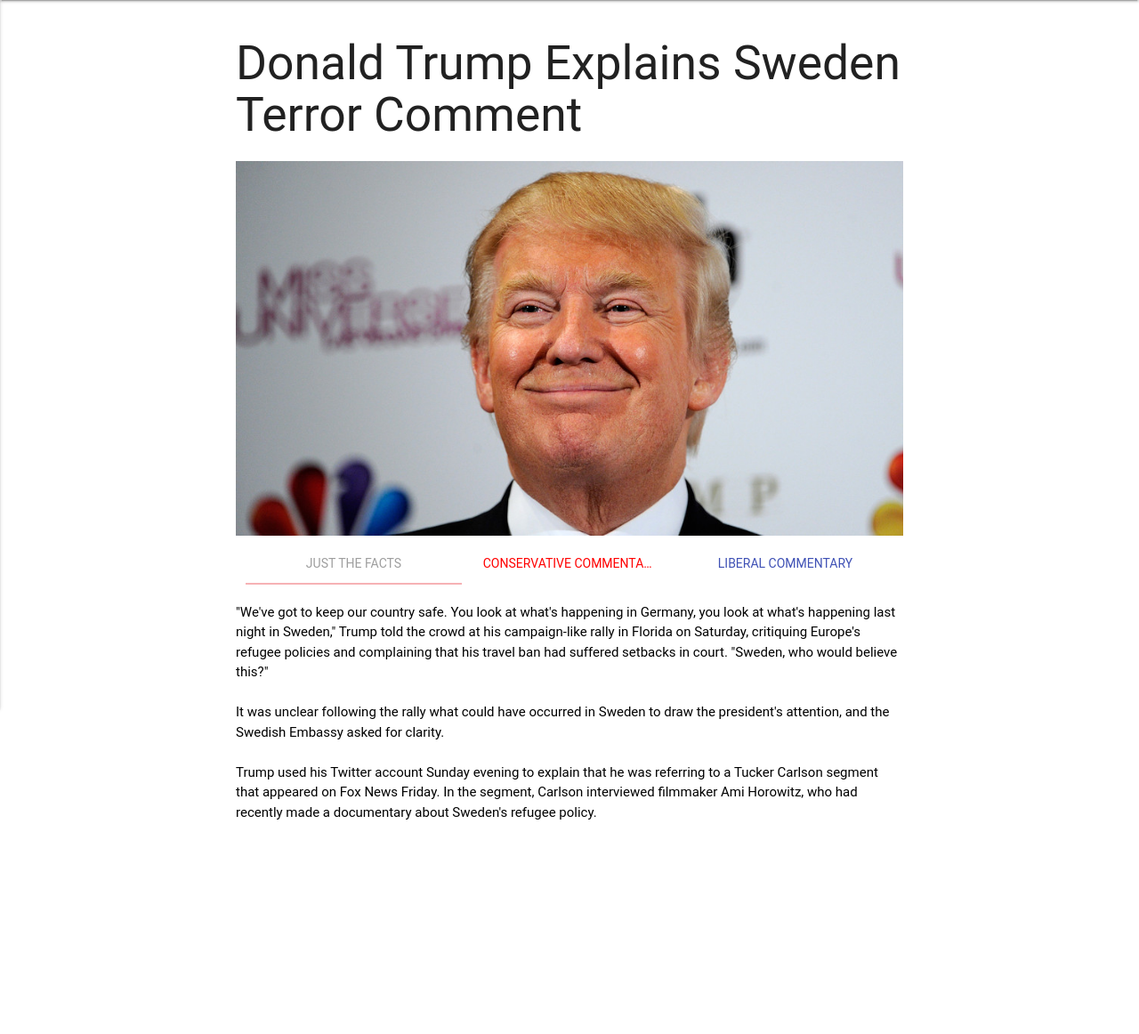
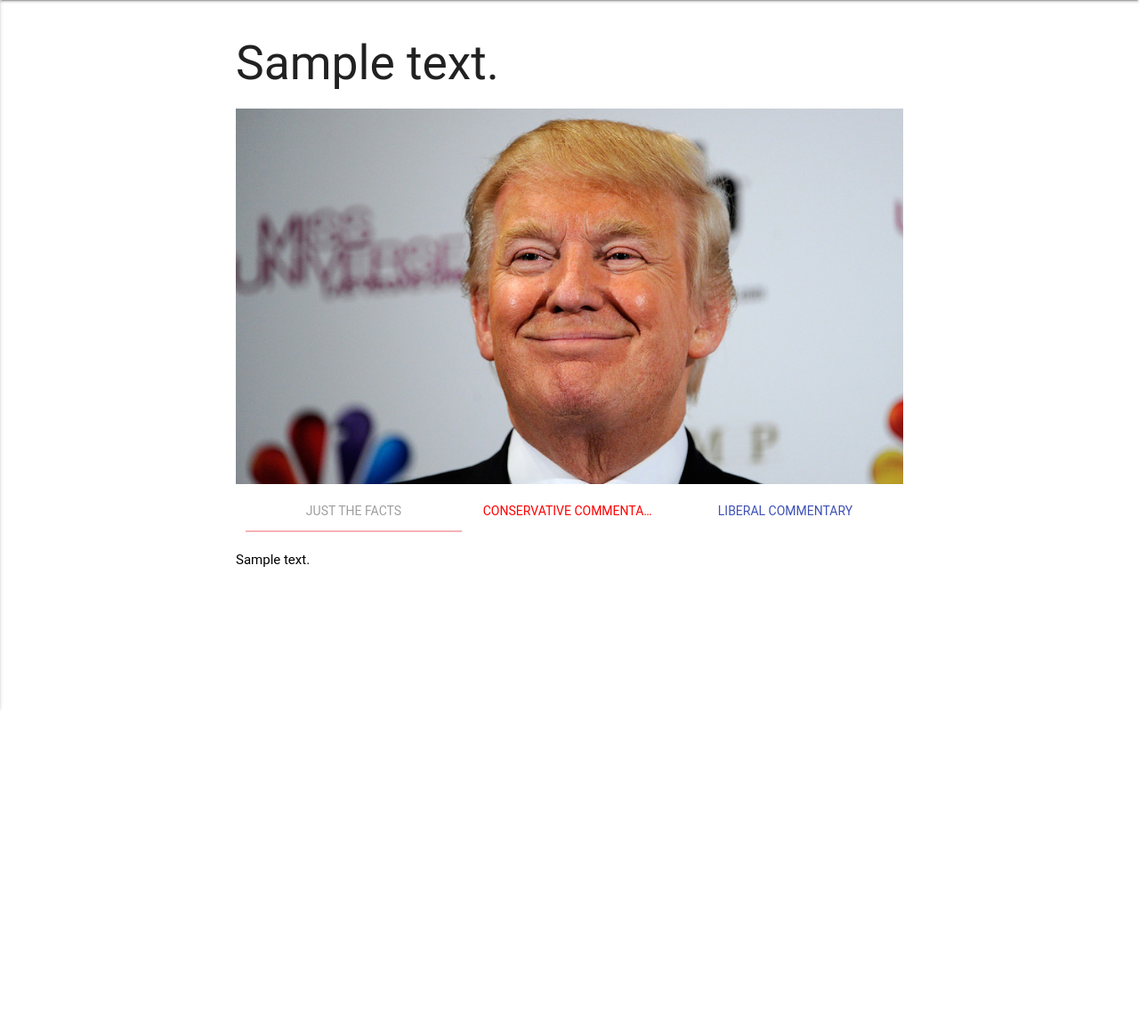
Before and after one commit to iamhunter/Neutral-News, a Django app: a page that uses news/templates/news/posttemplate.html in a window 1280 px wide. Shown: the part 64-1226 px from the top of the page at 89% size. Run offline with Django 3.2, Linux system fonts and the light colour scheme; tables that the repository leaves empty hold one stand-in row (values such as "Sample post"); some libraries are stand-ins or nearby versions; some web fonts are replaced.

Commit message:
🔗Article links work

```diff
--- a/news/templates/news/posttemplate.html
+++ b/news/templates/news/posttemplate.html
@@ -16,7 +16,6 @@
 $(document).ready(function(){
     $("#liberalText").hide();
     $("#conservativeText").hide();
-
     $('a[href="#justfacts"]').click(function(){
         $("#conservativeText").hide();
         $("#liberalText").hide();
@@ -29,7 +28,6 @@ $(document).ready(function(){
         $("#liberalText").show();
         $("#conservativeText").hide();
     });
-
     $('.button-collapse').sideNav();
 });
 </script>
@@ -51,7 +49,6 @@ $(document).ready(function(){
           <li><a href="#!">Libertarian</a></li>
         </ul>
       </ul>
-
       <ul id="nav-mobile" class="side-nav">
           <li><a href="/post/{{ slug }}/">Example - Post Template</a></li>
           <li><a href="#!">Recent</a></li>
@@ -66,10 +63,9 @@ $(document).ready(function(){
       </ul>
     </div>
   </nav>
-
   <div class="post-max-width">
       <div class="section">
-              <h2>Donald Trump Explains Sweden Terror Comment</h2>
+              <h2>{{ article.title_text }}</h2>
               <img src="{% static 'news/background3.jpg' %}" class="responsive-img">
               <div class="row">
                   <div class="col s12">
@@ -80,8 +76,7 @@ $(document).ready(function(){
                       </ul>
                   </div>
           </div>
-
-              <a href="#" id="truthText" class="col s12 black-text">"We've got to keep our country safe. You look at what's happening in Germany, you look at what's happening last night in Sweden," Trump told the crowd at his campaign-like rally in Florida on Saturday, critiquing Europe's refugee policies and complaining that his travel ban had suffered setbacks in court. "Sweden, who would believe this?"<br><br> It was unclear following the rally what could have occurred in Sweden to draw the president's attention, and the Swedish Embassy asked for clarity.<br><br> Trump used his Twitter account Sunday evening to explain that he was referring to a Tucker Carlson segment that appeared on Fox News Friday. In the segment, Carlson interviewed filmmaker Ami Horowitz, who had recently made a documentary about Sweden's refugee policy.</a>
+              <a href="#" id="truthText" class="col s12 black-text">{{ article.truth }}</a>
               <a href="#" id="conservativeText" class="col s12 materialize-red-text">Some have traced the crime increase in Sweden to a surge in the number of refugees entering from Africa, Asia and the Middle East.  Trump said at a campaign-style rally Saturday outside Melbourne, Fla.: “We’ve got to keep our country safe. You look at what’s happening in Germany, you look at what’s happening last night in Sweden. Sweden, who would believe this?”<br><br>  Trump has made securing the United States from outsiders, particularly radical Islamic terrorists, a major part of presidential campaign and now his administration.  The president's mention of Sweden along with Germany resulted in Trump critics saying he had mistakenly referred to a terror attack.<br><br>  Among the recent terror attacks in Germany was a December 2016 incident in which a terrorist drove a truck through a Christmas market in Berlin, killing 12 people and injuring roughly 50 others. The Islamic State terror group took responsibility for the attack.</a>
               <a href="#" id="liberalText" class="col s12 indigo-text"> The segment did not contain breaking news.  A spokesperson for the Swedish Embassy said they didn't know if Trump's tweet served as the government's official response to their request for an explanation.<br><br>  "Sweden? Terror attack? What has he been smoking? Questions abound," Carl Bildt, a former Swedish prime minister, wrote on Twitter while he attended the Munich Security Conference on Sunday.  Sweden's Foreign Ministry spokeswoman, Catarina Axelsson, told the Associated Press that the Swedish government did not know of any "terror-linked major incidents."<br><br> Additionally, the Associated Press reported, Sweden's Security Police had not seen any threats or responded to any attacks.  Sweden's U.S. embassy also appeared to take a jab at the president on Twitter Sunday evening, retweeting Trump's earlier justification and saying: "We look forward to informing the US administration about Swedish immigration and integration policies."</a>
           </div>
@@ -93,8 +88,6 @@ $(document).ready(function(){
         <div class="col l6 s12">
           <h5 class="white-text">Company Bio</h5>
           <p class="grey-text text-lighten-4">We are a team of college students working on this project like it's our full time job. Any amount would help support and continue development on this project and is greatly appreciated.</p>
-
-
         </div>
         <div class="col l3 s12">
           <h5 class="white-text">Settings</h5>
--- a/news/views.py
+++ b/news/views.py
@@ -1,13 +1,11 @@
-from django.shortcuts import render
+from django.shortcuts import render, get_object_or_404
 
 # Create your views here.
+from .models import Article
 
 
 def index(request):
     return render(request, 'news/home.html')
 
 def post(request, slug):
-    return render(request, 'news/posttemplate.html')
-    return render_to_response('news/posttemplate.html', {
-        'post': get_object_or_404(Blog, slug=slug)
-    })
+    return render(request, 'news/posttemplate.html', {'article': get_object_or_404(Article, slug=slug)})
```
Also changed, not shown: news/templates/news/home.html (+0 -14 lines).
